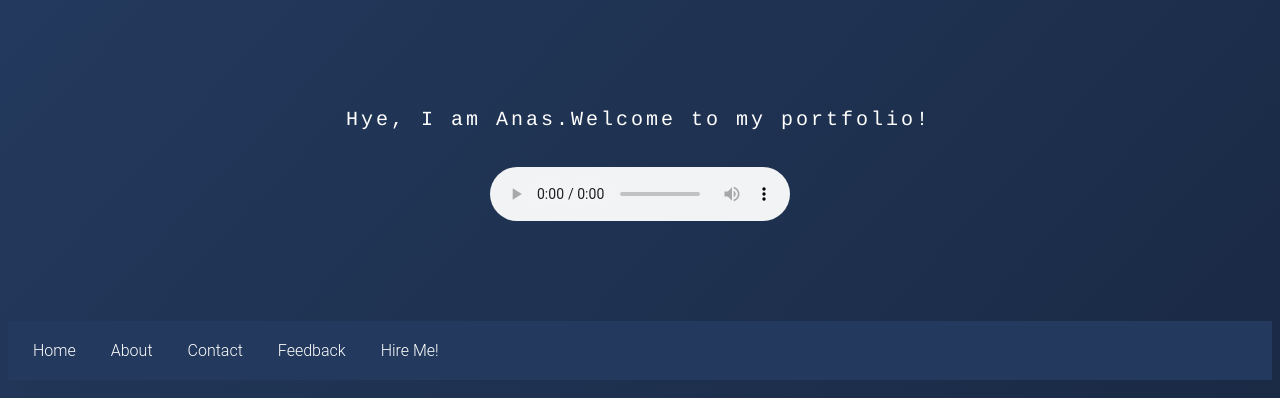
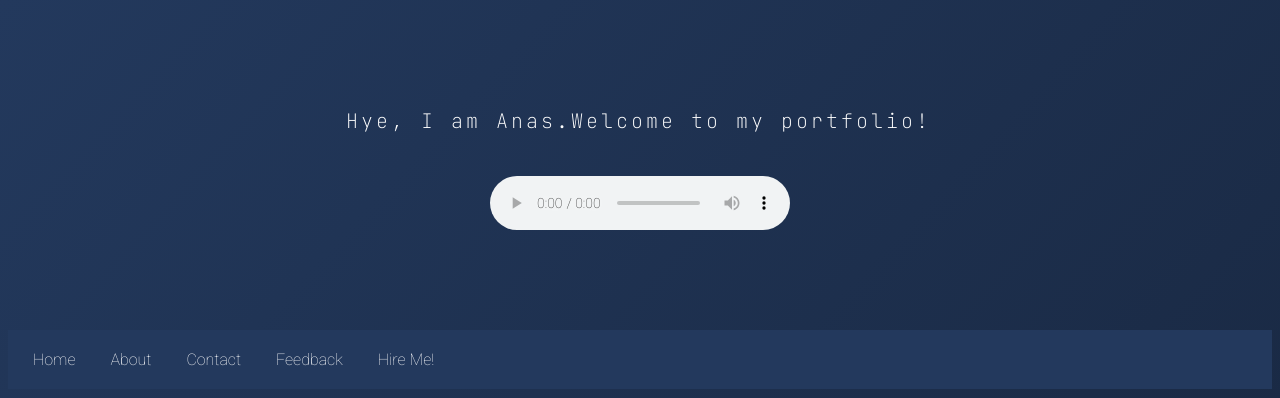
Before and after one commit to anaise01/anaise01.github.io, a plain HTML site: page index.html in a window 1280 px wide. Shown: the top 398 px of the page. Drawn offline with Linux system fonts and the light colour scheme.

Commit message:
just a change
hehe

```diff
--- a/feedback.css
+++ b/feedback.css
@@ -1,5 +1,5 @@
 *{
-  font-family: 'JetBrains Mono', 'Courier';
+  font-family: 'JetBrains Mono', monospace;
   scroll-behavior: smooth;
   color: white;
 }
@@ -24,7 +24,7 @@ body{
   color: white;
   background: none;
   display: block;
-  font-family: 'Roboto Light';
+  font-family: 'Roboto', sans-serif;
   text-align: center;
   text-decoration: none;
   padding: 10px 15px;
--- a/hiringForm.css
+++ b/hiringForm.css
@@ -1,5 +1,5 @@
 *{
-  font-family: 'JetBrains Mono', 'Courier';
+  font-family: 'JetBrains Mono', monospace;
   color: white;
 }
 body{
@@ -38,7 +38,7 @@ h3{
   color: white;
   background: none;
   display: block;
-  font-family: 'Roboto Light';
+  font-family: 'Roboto', sans-serif;
   text-align: center;
   text-decoration: none;
   padding: 10px 15px;
--- a/index.css
+++ b/index.css
@@ -1,5 +1,5 @@
 *{
-  font-family: 'JetBrains Mono', 'Courier';
+  font-family: 'JetBrains Mono', monospace;
   scroll-behavior: smooth;
 
 }
@@ -61,7 +61,7 @@ body{
   color: white;
   background: none;
   display: block;
-  font-family: 'Roboto Light';
+  font-family: 'Roboto', sans-serif;
   text-align: center;
   text-decoration: none;
   padding: 10px 15px;
--- a/index.html
+++ b/index.html
@@ -3,6 +3,12 @@
     <title>Home</title>
     <link rel="stylesheet" href="index.css">
     <link rel="stylesheet" href="https://cdnjs.cloudflare.com/ajax/libs/font-awesome/5.15.3/css/all.min.css"/>
+
+    <link rel="preconnect" href="https://fonts.gstatic.com">
+    <link href="https://fonts.googleapis.com/css2?family=Roboto:wght@100&display=swap" rel="stylesheet">
+
+    <link rel="preconnect" href="https://fonts.gstatic.com">
+    <link href="https://fonts.googleapis.com/css2?family=JetBrains+Mono:wght@100&display=swap" rel="stylesheet">
   </head>
   <body id="home">
     <section class="header">
@@ -18,7 +24,7 @@
         <li><a href="#about">About</a></li>
         <li><a href=#contact>Contact</a></li>
         <li><a href="feedback.html">Feedback</a></li>
-        <li><a href="hiringForm.html" target="_blank">Hire Me!</a></li>
+        <li><a href="hiringForm.html">Hire Me!</a></li>
       </ul>
     <h1  id="about"><br><br>About Me:</h1>
     <section class="about">
```
Also changed, not shown: feedback.html (+5 -0 lines), hiringForm.html (+5 -0 lines).
